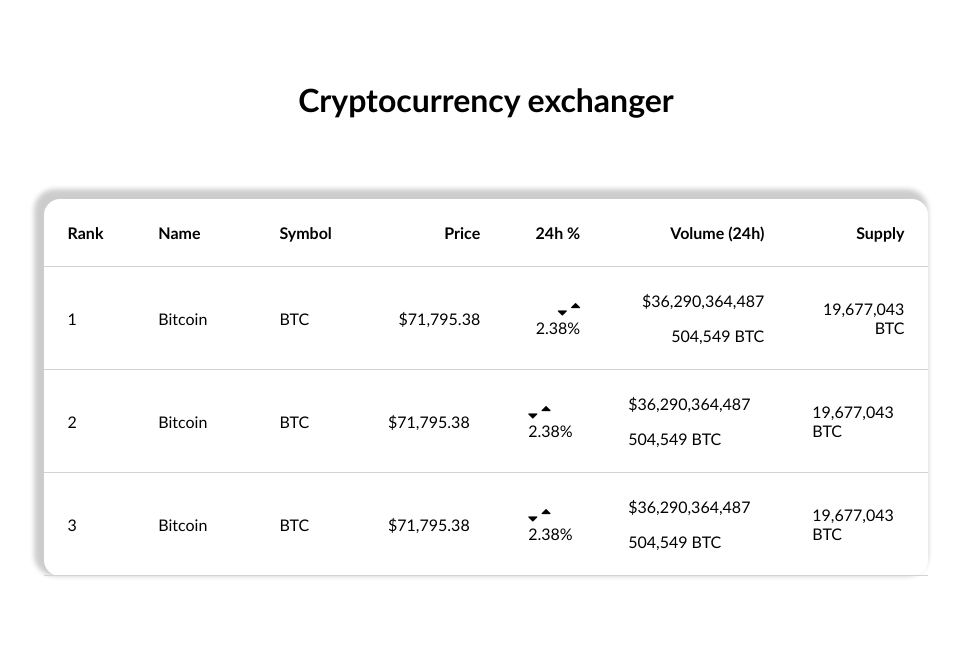
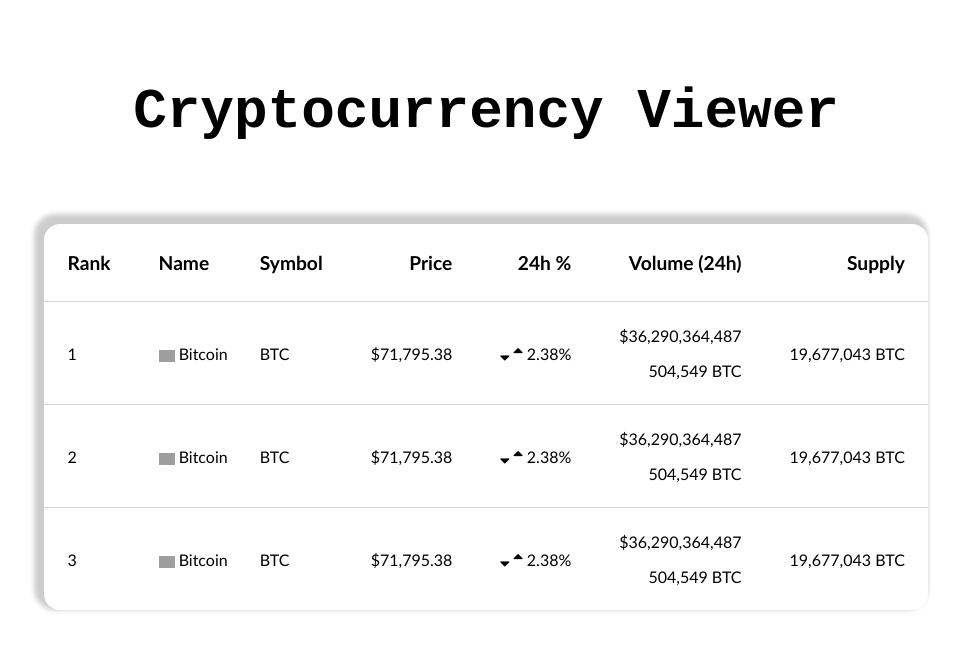
Before and after one commit to siwexman/Cryptocurrency, a plain HTML site: page index.html in a window 1280 px wide. Shown: the whole page, without its empty margins (154-1115 px from the left). Drawn offline with Linux system fonts and the light colour scheme; grey boxes are pictures that could not be loaded.

Commit message:
css done

```diff
--- a/index.html
+++ b/index.html
@@ -10,7 +10,7 @@
 </head>
 
 <body>
-    <h1>Cryptocurrency exchanger</h1>
+    <h1>Cryptocurrency Viewer</h1>
 
     <!-- <section id="exchanger">
         <div id="currency">
@@ -29,7 +29,7 @@
                 <col style="width: 7rem;" class="min-max-width-auto">
                 <col style="width: 4rem;" class="min-max-width-auto">
                 <col style="width: 8rem;" class="min-max-width-auto">
-                <col style="width: 5rem;" class="min-max-width-auto">
+                <col style="width: 4rem;" class="min-max-width-auto">
                 <col style="width: 7rem;" class="min-max-width-auto">
                 <col style="width: 8rem;" class="min-max-width-auto">
             </colgroup>
@@ -64,7 +64,10 @@
                         <p>1</p>
                     </td>
                     <td>
-                        <p>Bitcoin</p>
+                        <p>
+                            <img src="https://assets.coincap.io/assets/icons/btc@2x.png">
+                            Bitcoin
+                        </p>
                     </td>
                     <td>
                         <p>BTC</p>
@@ -95,29 +98,32 @@
                         <p>2</p>
                     </td>
                     <td>
-                        <p>Bitcoin</p>
+                        <p>
+                            <img src="https://assets.coincap.io/assets/icons/btc@2x.png">
+                            Bitcoin
+                        </p>
                     </td>
                     <td>
                         <p>BTC</p>
                     </td>
-                    <td>
+                    <td class="text-right">
                         <p>$71,795.38</p>
                     </td>
-                    <td>
+                    <td class="text-right">
                         <p>
                             <i class="fa fa-solid fa-sort-down"></i>
                             <i class="fa fa-solid fa-sort-up"></i>
                             2.38%
                         </p>
                     </td>
-                    <td>
+                    <td class="text-right">
                         <div>
                             <p>$36,290,364,487</p>
                             <p>504,549 BTC</p>
                         </div>
 
                     </td>
-                    <td>
+                    <td class="text-right">
                         <p>19,677,043 BTC</p>
                     </td>
                 </tr>
@@ -126,29 +132,32 @@
                         <p>3</p>
                     </td>
                     <td>
-                        <p>Bitcoin</p>
+                        <p>
+                            <img src="https://assets.coincap.io/assets/icons/btc@2x.png">
+                            Bitcoin
+                        </p>
                     </td>
                     <td>
                         <p>BTC</p>
                     </td>
-                    <td>
+                    <td class="text-right">
                         <p>$71,795.38</p>
                     </td>
-                    <td>
+                    <td class="text-right">
                         <p>
                             <i class="fa fa-solid fa-sort-down"></i>
                             <i class="fa fa-solid fa-sort-up"></i>
                             2.38%
                         </p>
                     </td>
-                    <td>
+                    <td class="text-right">
                         <div>
                             <p>$36,290,364,487</p>
                             <p>504,549 BTC</p>
                         </div>
 
                     </td>
-                    <td>
+                    <td class="text-right">
                         <p>19,677,043 BTC</p>
                     </td>
                 </tr>
--- a/script.js
+++ b/script.js
@@ -1,4 +1,6 @@
 const currency = document.querySelector('#currency');
+
+// https://assets.coincap.io/assets/icons/{symbol in lowercase}@2x.png - icons
 
 const crypto = fetch('https://api.coincap.io/v2/assets')
     .then(res => res.json())
--- a/style.css
+++ b/style.css
@@ -1,29 +1,21 @@
-h1 {
-    text-align: center;
-    margin: 5rem 0;
-}
-
 body {
     font-family: 'Gill Sans', 'Gill Sans MT', Calibri, 'Trebuchet MS',
         sans-serif;
 }
 
-#exchanger {
-    margin: auto;
-    padding: 2rem;
-    width: 60%;
-    background-color: wheat;
-    border-radius: 1rem;
-}
-
-.content {
-    display: flex;
-    justify-content: space-between;
+h1 {
+    text-align: center;
+    margin: 5rem 0;
+    font-size: 3.5rem;
+    font-family: 'Courier New', Courier, monospace;
 }
 
 #table-currency {
+    overflow-x: auto;
     width: 70%;
     margin: auto;
+    box-shadow: -5px -5px 5px 5px rgba(0, 0, 0, 0.2);
+    border-radius: 1rem;
 }
 
 table {
@@ -31,26 +23,49 @@ table {
     width: 100%;
     text-align: left;
     border-collapse: collapse;
-    box-shadow: -5px -5px 5px 5px rgba(0, 0, 0, 0.2);
-    border-radius: 1rem;
+    /* box-shadow: -5px -5px 5px 5px rgba(0, 0, 0, 0.2);
+    border-radius: 1rem; */
+    white-space: nowrap;
 }
 
 thead {
-    font-size: 1rem;
+    font-size: 1.2rem;
 }
 
 tbody {
-    font-size: 0.9rem;
+    font-size: 1rem;
 }
 
 th,
 td {
+    /* border-bottom: solid 1px lightgrey; */
+    padding: 0.5rem 1.5rem;
+}
+
+tr {
     border-bottom: solid 1px lightgrey;
-    padding: 0.5rem 1.5rem;
+}
+
+tbody tr:hover {
+    background: rgb(185, 239, 255);
+    background: linear-gradient(
+        132deg,
+        rgba(185, 239, 255, 1) 70%,
+        rgba(255, 255, 255, 1) 100%
+    );
+}
+
+tbody tr:last-child {
+    border-bottom: none;
 }
 
 tbody {
     font-size: 1rem;
+}
+
+tbody p img {
+    width: 30%;
+    vertical-align: middle;
 }
 
 .min-max-width-auto {
@@ -61,3 +76,9 @@ tbody {
 .text-right {
     text-align: right;
 }
+
+@media only screen and (max-width: 1100px) {
+    #table-currency {
+        width: 90%;
+    }
+}
```
